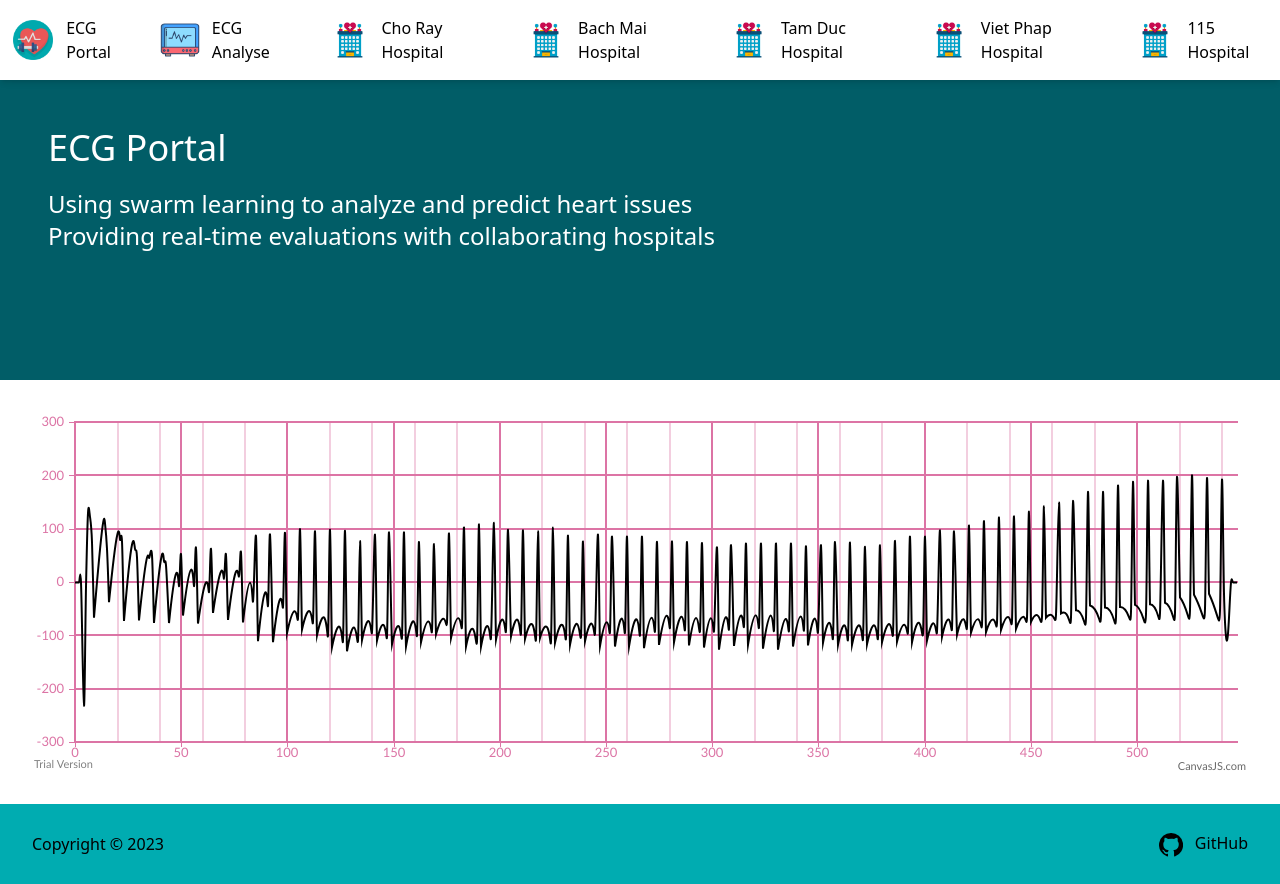
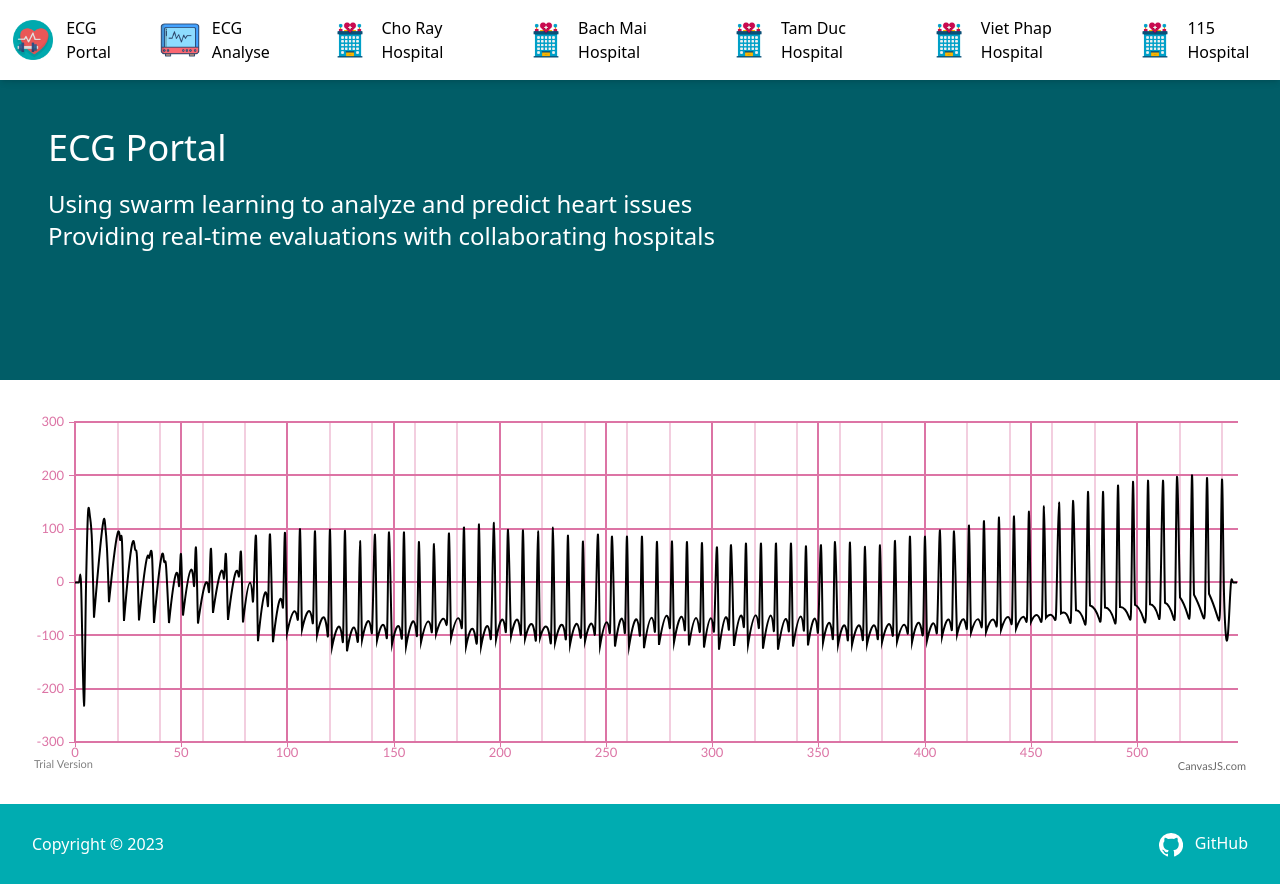
Before and after one commit to ngtruongthanh98/swarm-learning-to-detect-heart-diseases-by-ecg, a Nuxt app in the folder ecg-portal/: page / in a window 1280 px wide. Built offline with nearby package versions, Linux system fonts and the light colour scheme.

Commit message:
style: Update css

```diff
--- a/ecg-portal/components/footer/Footer.vue
+++ b/ecg-portal/components/footer/Footer.vue
@@ -1,11 +1,11 @@
 <template>
   <footer class="footer-wrapper">
-    <p class="text-gray-600">Copyright &copy; {{ year }}</p>
+    <p>Copyright &copy; {{ year }}</p>
     <a
       href="https://github.com/ngtruongthanh98"
       target="_blank"
       rel="noopener"
-      class="text-gray-600 hover:text-gray-800"
+      class="hover:text-gray-800"
     >
       <svg
         xmlns="http://www.w3.org/2000/svg"
@@ -48,5 +48,7 @@ export default {
   align-items: center;
   justify-content: space-between;
   padding: 0 32px;
+
+  color: $white-color;
 }
 </style>
--- a/ecg-portal/components/subheader/Subheader.vue
+++ b/ecg-portal/components/subheader/Subheader.vue
@@ -19,5 +19,8 @@ export default {
 <style lang="scss" scoped>
 .subheader-wrapper {
   min-height: calc(100vh - 80px - 300px - 80px - 32px);
+
+  display: flex;
+  align-items: center;
 }
 </style>
```
